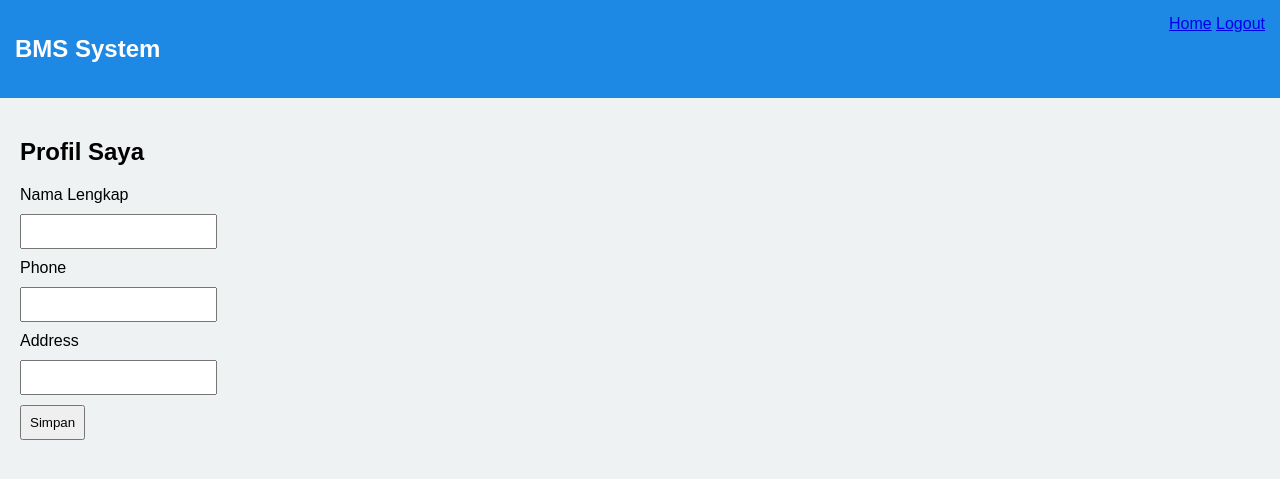
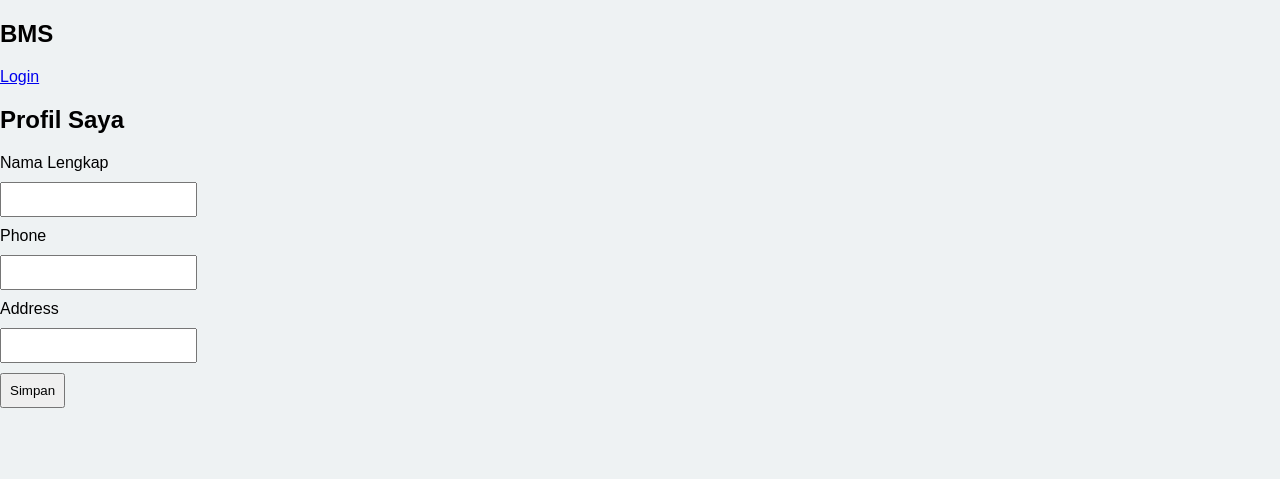
Before and after one commit to MiftahulKhoiri/BMS, a Flask app: template app/templates/profile.html in a window 1280 px wide. Shown: the top 479 px of the page. Run offline with Flask 3, Linux system fonts and the light colour scheme; the template is opened without the code that fills it, so the values that code supplies are empty; parts of the project's set-up code (start-up, migrations or seed data) failed here and were passed over.

Commit message:
Update layout.html

```diff
--- a/app/templates/layout.html
+++ b/app/templates/layout.html
@@ -1,30 +1,34 @@
 <!DOCTYPE html>
 <html lang="en">
 <head>
-    <meta charset="UTF-8" />
-    <meta name="viewport" content="width=device-width, initial-scale=1.0" />
-    <title>{{ title }}</title>
+    <meta charset="UTF-8">
+    <meta name="viewport" content="width=device-width, initial-scale=1.0">
+    <title>{{ title or "BMS" }}</title>
 
-    <!-- CSS -->
     <link rel="stylesheet" href="{{ url_for('static', filename='css/main.css') }}">
     {% block css %}{% endblock %}
 </head>
-
 <body>
 
-    <header class="topbar">
-        <h2>BMS System</h2>
-        <nav>
-            <a href="/">Home</a>
+<header class="navbar">
+    <div class="nav-left">
+        <h2>BMS</h2>
+    </div>
+
+    <nav class="nav-right">
+        {% if current_user.is_authenticated %}
+        <a href="/dashboard">Dashboard</a>
         <a href="/auth/logout">Logout</a>
+        {% else %}
+        <a href="/login">Login</a>
+        {% endif %}
     </nav>
 </header>
 
-    <main class="content">
+<main class="page">
     {% block content %}{% endblock %}
 </main>
 
-    <!-- JS -->
 <script src="{{ url_for('static', filename='js/main.js') }}"></script>
 {% block js %}{% endblock %}
 </body>
```
Lines whose indentation alone changed are shown as unchanged.
